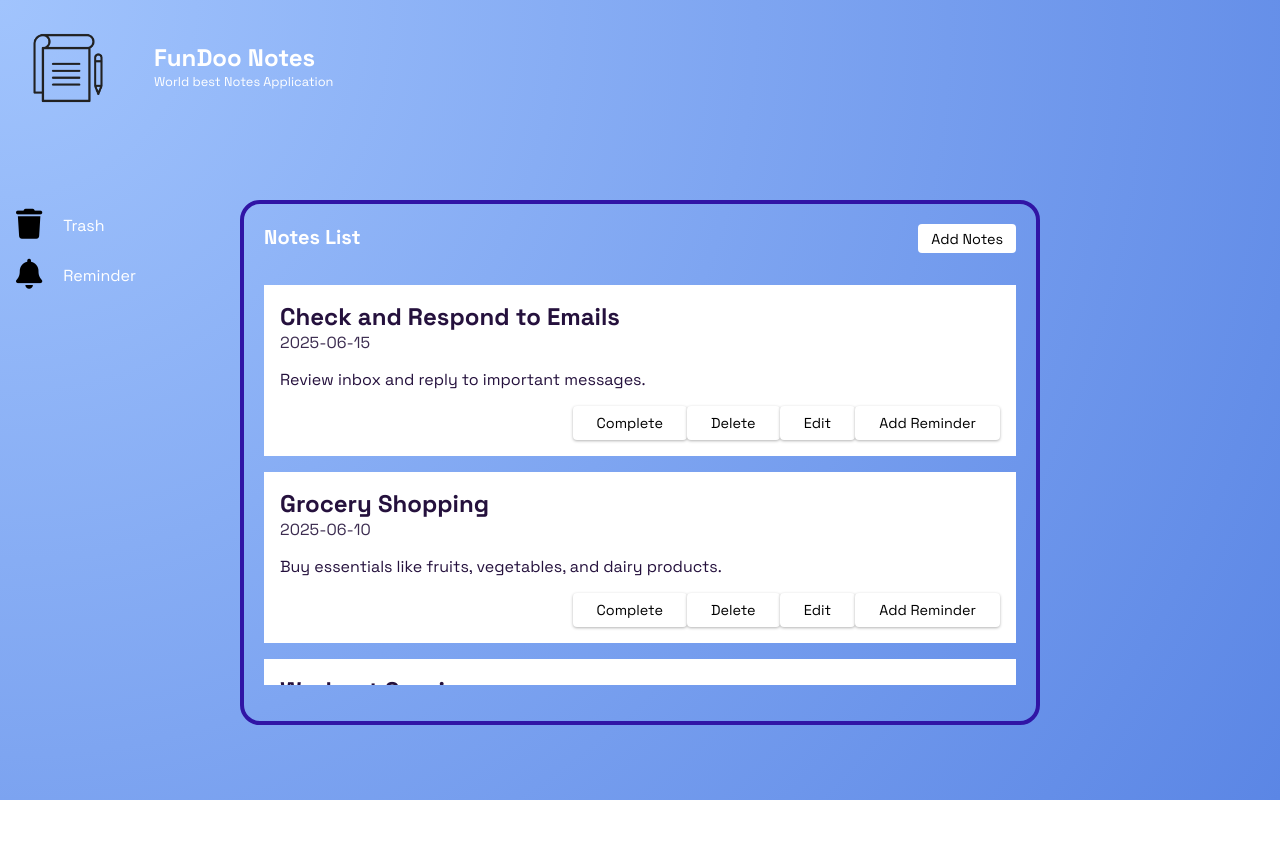
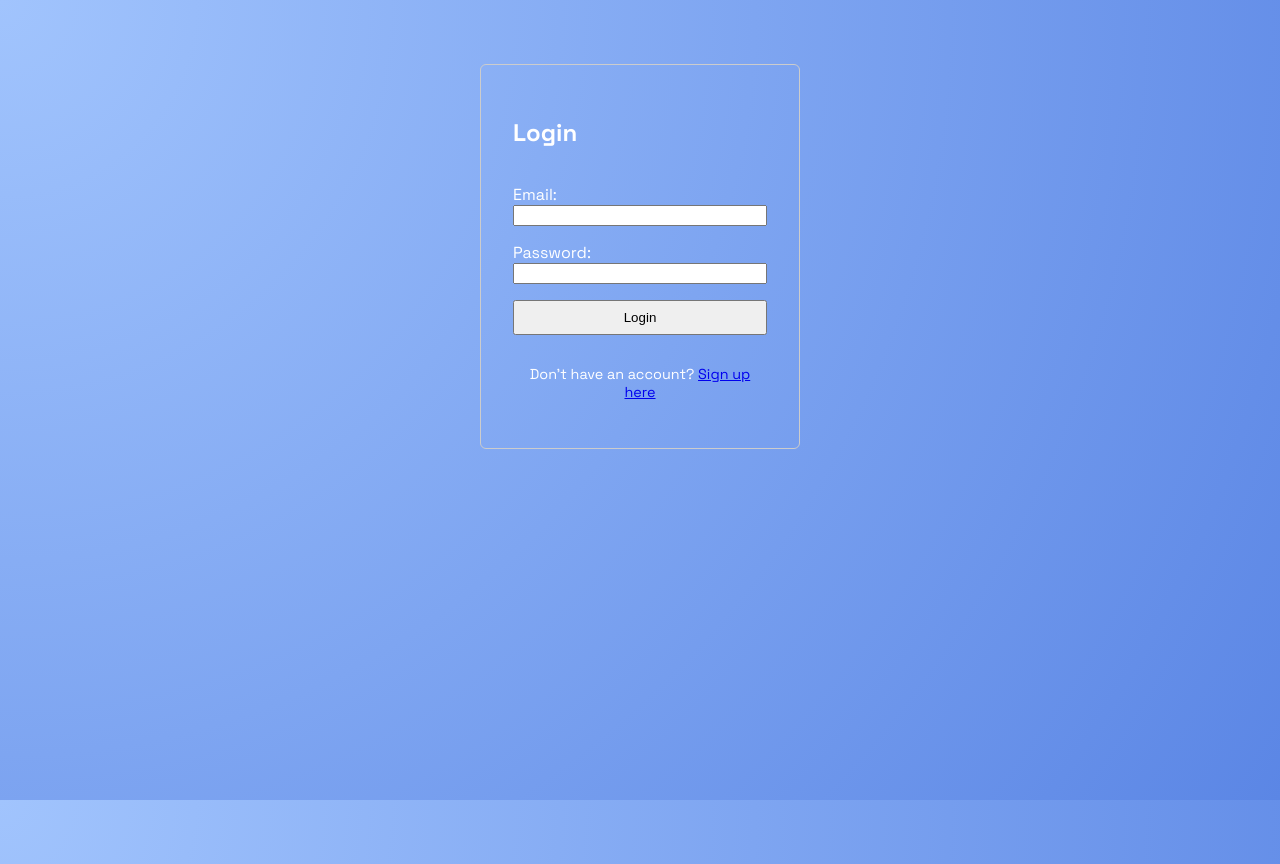
Before and after one commit to ssh4rma/Fundoo-Notes-Application-Angular-P1, an Angular app: page / in a window 1280 px wide. Before the commit the page ends 800 px from the top, so only its background shows below. Built offline with nearby package versions, Linux system fonts and the light colour scheme.

Commit message:
added login and signup component

```diff
--- a/src/app/app.component.html
+++ b/src/app/app.component.html
@@ -1,11 +1,24 @@
+@if(!isLoggedIn) { @if(authMode === 'login') {
+<app-login
+  (loginSuccess)="onLogin($event)"
+  (switchToSignup)="switchToSignup()"
+/>
+} @else {
+<app-signup
+  (signupSuccess)="onSignup($event)"
+  (switchToLogin)="switchToLogin()"
+/>
+} } @else {
+
 <app-header />
+
 <main>
   <app-tasks
     [name]="'Tasks'"
     [delSelected]="delSelected"
     (reminderAdded)="handleReminderAdded($event)"
-    (tasksChange)="tasks = $event"
-  ></app-tasks>
+    (tasksChange)="updateTasks($event)"
+  />
 
   <div class="trash">
     <button id="delete-btn" (click)="handleDelClick()">
@@ -29,7 +42,7 @@
   <ul class="reminder-list">
     @for(task of reminderTasks; track task.id) {
     <li>
-      <strong>{{ task.title }}</strong> — Reminder at: {{ task.reminderTime }}
+      <strong>{{ task.title }}</strong> — {{ task.reminderTime }}
     </li>
     }
   </ul>
@@ -41,3 +54,4 @@
 </dialog>
 
 <router-outlet />
+}
--- a/src/app/app.component.ts
+++ b/src/app/app.component.ts
@@ -1,47 +1,72 @@
 import { Component, ViewChild, ElementRef } from '@angular/core';
 import { RouterOutlet } from '@angular/router';
+
 import { HeaderComponent } from './components/header/header.component';
 import { TasksComponent } from './components/tasks/tasks.component';
-import { Task, ReminderTaskData } from './components/task/task.model';
+import { LoginComponent } from './components/login/login.component';
+import { SignupComponent } from './components/signup/signup.component';
+
+import { Task } from './components/task/task.model';
+
+type AuthMode = 'login' | 'signup';
 
 @Component({
   selector: 'app-root',
-  imports: [RouterOutlet, HeaderComponent, TasksComponent],
+  standalone: true,
+  imports: [
+    RouterOutlet,
+    HeaderComponent,
+    TasksComponent,
+    LoginComponent,
+    SignupComponent,
+  ],
   templateUrl: './app.component.html',
   styleUrls: ['./app.component.css'],
 })
 export class AppComponent {
+  isLoggedIn = false;
+  currentEmail = '';
+  authMode: AuthMode = 'login';
+
   delSelected = false;
-  reminderSelected = false;
 
   tasks: Task[] = [];
-
-  @ViewChild('reminderDialog') reminderDialog!: ElementRef<HTMLDialogElement>;
-
-  get reminderTasks(): Task[] {
+  get reminderTasks() {
     return this.tasks.filter((t) => !!t.reminderTime);
   }
 
-  handleDelClick(): void {
-    this.delSelected = !this.delSelected;
-    this.reminderSelected = false;
+  @ViewChild('reminderDialog') dialog!: ElementRef<HTMLDialogElement>;
+  openReminderDialog() {
+    this.dialog?.nativeElement.showModal();
+  }
+  closeReminderDialog() {
+    this.dialog?.nativeElement.close();
   }
 
-  handleReminderClick(): void {
+  handleDelClick() {
+    this.delSelected = !this.delSelected;
+  }
+  handleReminderClick() {
     this.delSelected = false;
     this.openReminderDialog();
   }
 
-  openReminderDialog(): void {
-    if (this.reminderDialog?.nativeElement) {
-      this.reminderDialog.nativeElement.showModal();
-    }
+  onLogin(u: { email: string }) {
+    this.finishAuth(u);
+  }
+  onSignup(u: { email: string }) {
+    this.finishAuth(u);
+  }
+  finishAuth(u: { email: string }) {
+    this.isLoggedIn = true;
+    this.currentEmail = u.email;
   }
 
-  closeReminderDialog(): void {
-    if (this.reminderDialog?.nativeElement) {
-      this.reminderDialog.nativeElement.close();
-    }
+  switchToSignup() {
+    this.authMode = 'signup';
+  }
+  switchToLogin() {
+    this.authMode = 'login';
   }
 
   handleReminderAdded(task: Task) {
@@ -49,4 +74,7 @@ export class AppComponent {
       t.id === task.id ? { ...t, reminderTime: task.reminderTime } : t
     );
   }
+  updateTasks(tasks: Task[]) {
+    this.tasks = tasks;
+  }
 }
--- /dev/null
+++ b/src/app/components/login/login.component.css
@@ -0,0 +1,21 @@
+form {
+  display: flex;
+  flex-direction: column;
+  gap: 1rem;
+  width: 320px;
+  margin: 4rem auto;
+  padding: 2rem;
+  border: 1px solid #ccc;
+  border-radius: 6px;
+}
+label {
+  display: flex;
+  flex-direction: column;
+}
+button {
+  padding: 0.5rem 1rem;
+}
+p.secondary {
+  text-align: center;
+  font-size: 0.9rem;
+}
--- /dev/null
+++ b/src/app/components/login/login.component.html
@@ -0,0 +1,20 @@
+<form (ngSubmit)="onSubmit()">
+  <h2>Login</h2>
+
+  <label>
+    Email:
+    <input type="email" [(ngModel)]="email" name="email" required />
+  </label>
+
+  <label>
+    Password:
+    <input type="password" [(ngModel)]="password" name="password" required />
+  </label>
+
+  <button type="submit">Login</button>
+
+  <p class="secondary">
+    Don’t have an account?
+    <a href="#" (click)="goToSignup(); $event.preventDefault()">Sign up here</a>
+  </p>
+</form>
--- /dev/null
+++ b/src/app/components/login/login.component.ts
@@ -0,0 +1,27 @@
+import { Component, Output, EventEmitter } from '@angular/core';
+import { FormsModule } from '@angular/forms';
+
+@Component({
+  selector: 'app-login',
+  standalone: true,
+  imports: [FormsModule],
+  templateUrl: './login.component.html',
+  styleUrl: './login.component.css',
+})
+export class LoginComponent {
+  email = '';
+  password = '';
+
+  @Output() loginSuccess = new EventEmitter<{ email: string }>();
+  @Output() switchToSignup = new EventEmitter<void>();
+
+  onSubmit() {
+    if (this.email && this.password) {
+      this.loginSuccess.emit({ email: this.email });
+    }
+  }
+
+  goToSignup() {
+    this.switchToSignup.emit();
+  }
+}
--- /dev/null
+++ b/src/app/components/signup/signup.component.css
@@ -0,0 +1,21 @@
+form {
+  display: flex;
+  flex-direction: column;
+  gap: 1rem;
+  width: 320px;
+  margin: 4rem auto;
+  padding: 2rem;
+  border: 1px solid #ccc;
+  border-radius: 6px;
+}
+label {
+  display: flex;
+  flex-direction: column;
+}
+button {
+  padding: 0.5rem 1rem;
+}
+p.secondary {
+  text-align: center;
+  font-size: 0.9rem;
+}
--- /dev/null
+++ b/src/app/components/signup/signup.component.html
@@ -0,0 +1,30 @@
+<form (ngSubmit)="onSubmit()">
+  <h2>Create Account</h2>
+
+  <label>
+    Email:
+    <input type="email" [(ngModel)]="email" name="email" required />
+  </label>
+
+  <label>
+    Password:
+    <input type="password" [(ngModel)]="password" name="password" required />
+  </label>
+
+  <label>
+    Confirm Password:
+    <input
+      type="password"
+      [(ngModel)]="confirmPassword"
+      name="confirmPassword"
+      required
+    />
+  </label>
+
+  <button type="submit">Sign Up</button>
+
+  <p class="secondary">
+    Already have an account?
+    <a href="#" (click)="goToLogin(); $event.preventDefault()">Log in here</a>
+  </p>
+</form>
--- /dev/null
+++ b/src/app/components/signup/signup.component.ts
@@ -0,0 +1,28 @@
+import { Component, Output, EventEmitter } from '@angular/core';
+import { FormsModule } from '@angular/forms';
+
+@Component({
+  selector: 'app-signup',
+  standalone: true,
+  imports: [FormsModule],
+  templateUrl: './signup.component.html',
+  styleUrl: './signup.component.css',
+})
+export class SignupComponent {
+  email = '';
+  password = '';
+  confirmPassword = '';
+
+  @Output() signupSuccess = new EventEmitter<{ email: string }>();
+  @Output() switchToLogin = new EventEmitter<void>();
+
+  onSubmit() {
+    if (this.email && this.password && this.password === this.confirmPassword) {
+      this.signupSuccess.emit({ email: this.email });
+    }
+  }
+
+  goToLogin() {
+    this.switchToLogin.emit();
+  }
+}
```
